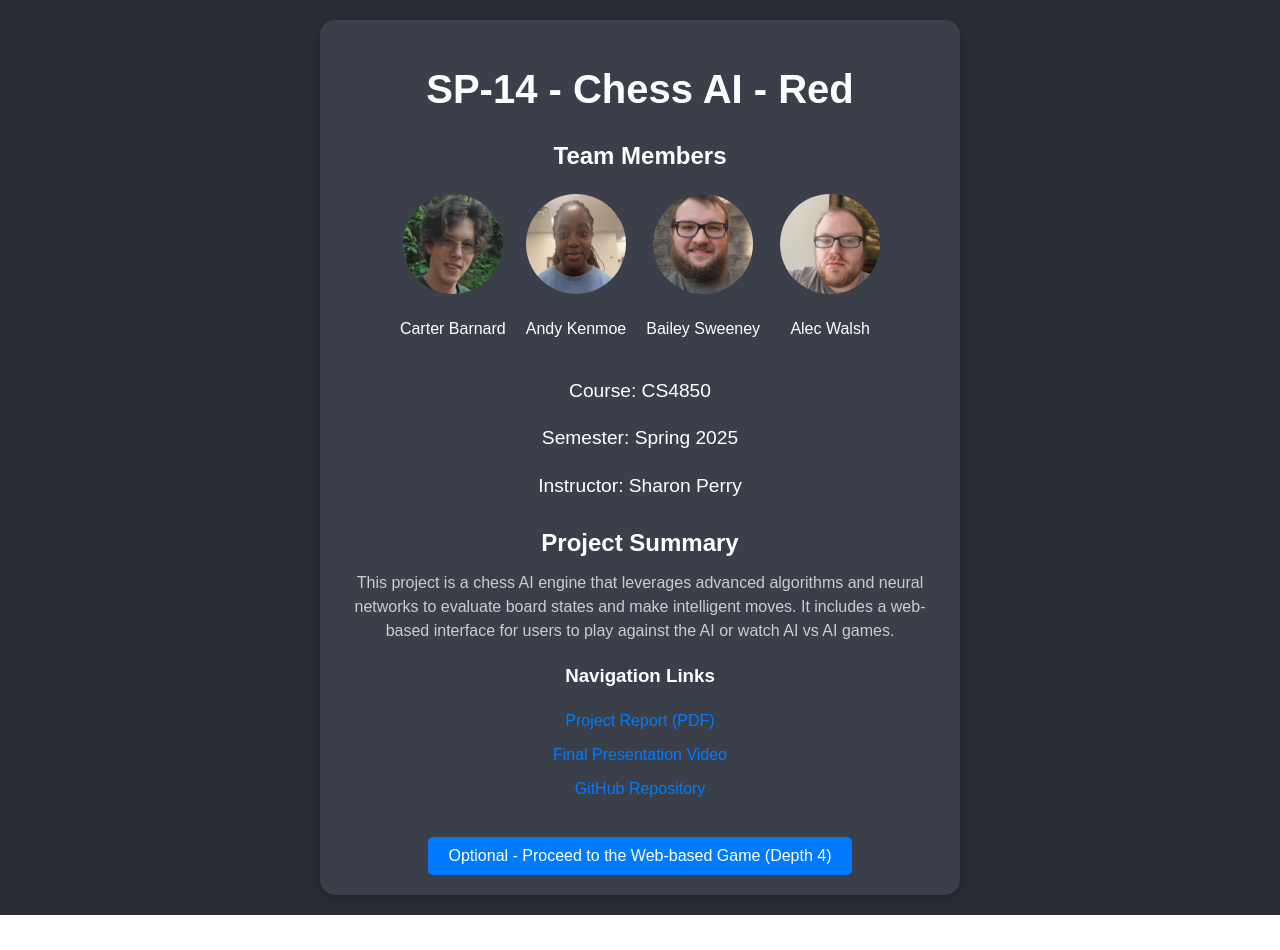
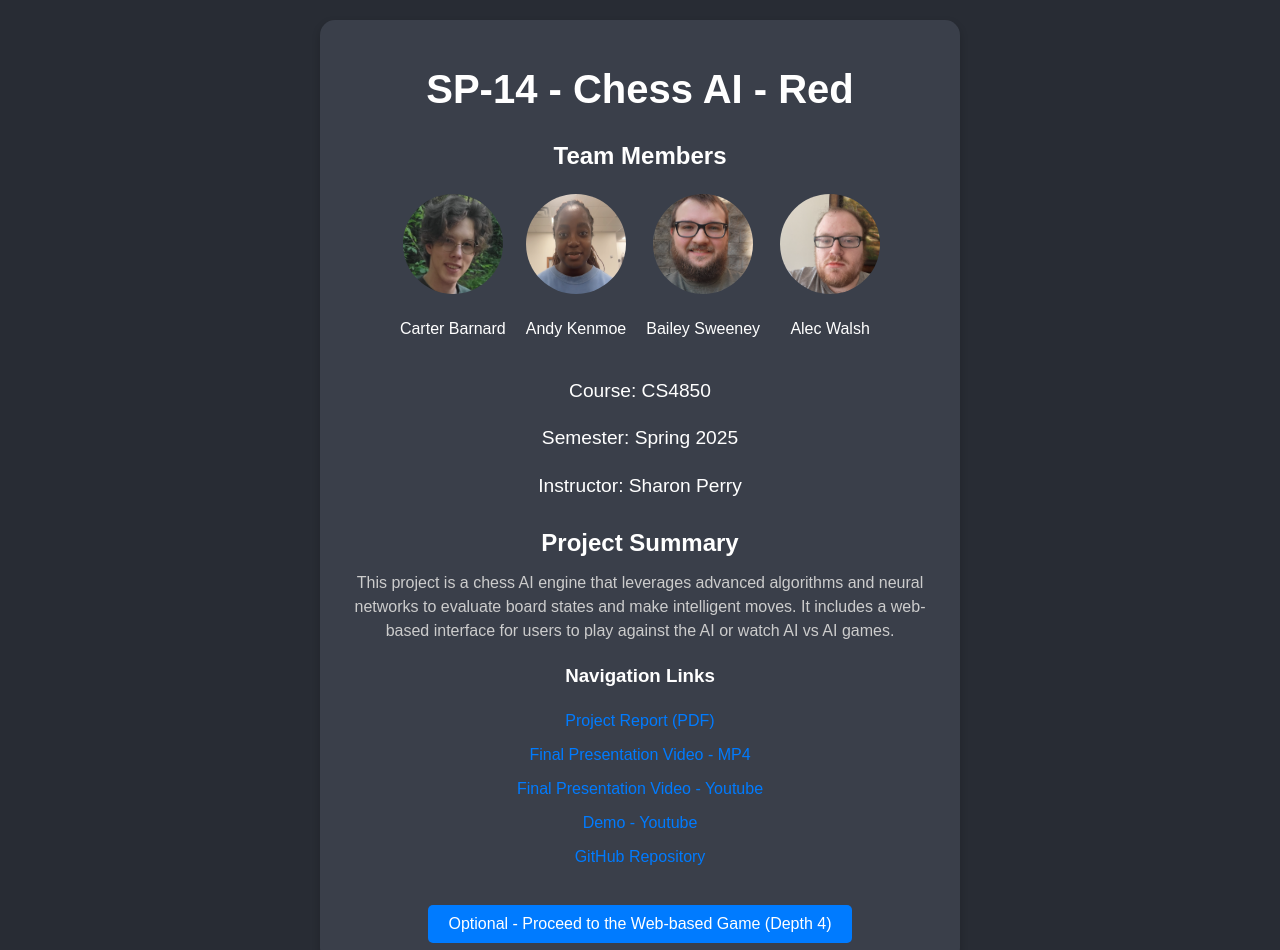
Before and after one commit to SP14-ChessAI-Red-2025/chess_engine_cpp, a React (Vite) app in the folder react-chess-frontend/: page / in a window 1280 px wide. Shown: the top 950 px of the page. Before the commit the page ends 915 px from the top, so only its background shows below. Built offline with nearby package versions, Linux system fonts and the light colour scheme.

Commit message:
final links

```diff
--- a/react-chess-frontend/src/CoverPage.jsx
+++ b/react-chess-frontend/src/CoverPage.jsx
@@ -53,8 +53,18 @@ const CoverPage = ({ onProceed }) => {
             </a>
           </li>
           <li>
-            <a href={`${docBase}final_presentation.mp4`} target="_blank" rel="noopener noreferrer">
-              Final Presentation Video
+            <a href={`${docBase}final_presentation.mov`} target="_blank" rel="noopener noreferrer">
+              Final Presentation Video - MP4
+            </a>
+          </li>
+          <li>
+            <a href="https://www.youtube.com/watch?v=rnROCtE1tSg" target="_blank" rel="noopener noreferrer">
+            Final Presentation Video - Youtube
+            </a>
+          </li>
+          <li>
+            <a href="https://www.youtube.com/watch?v=m0rQI1WBixc" target="_blank" rel="noopener noreferrer">
+              Demo - Youtube
             </a>
           </li>
           <li>
```
Also changed, not shown: 2 other files (tests, documents, lock files or other folders).
